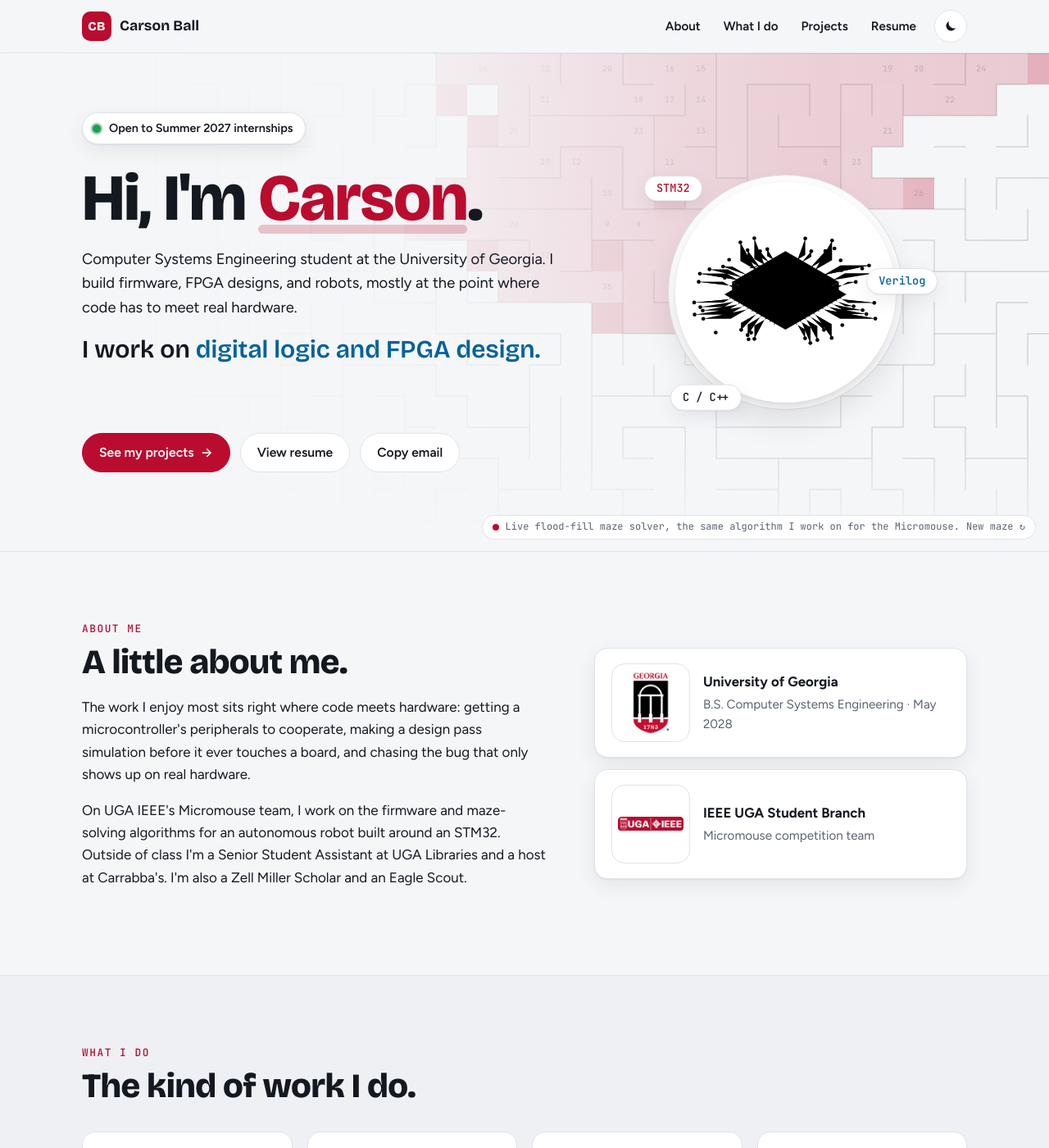
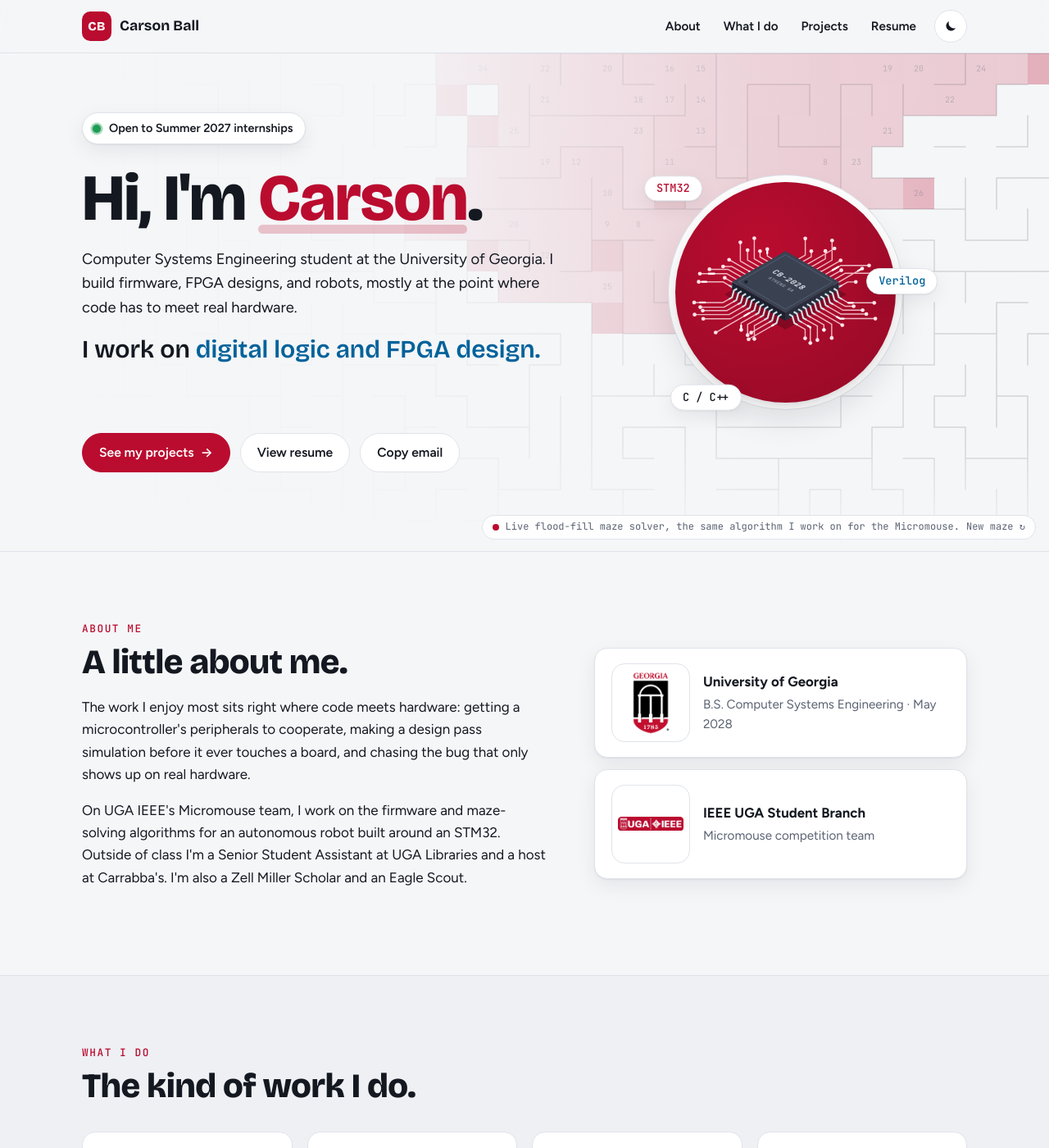
Before and after one commit to cmb42038/cmb42038.github.io, a Jekyll site: the page built from index.html, in a window 1280 px wide and 1400 px high. Shown: the whole window at 82% size. Built offline with Jekyll 4.4.1, drawn with Linux system fonts in a browser that asks for light colours.

Commit message:
Add files via upload

```diff
--- a/assets/css/site.css
+++ b/assets/css/site.css
@@ -523,3 +523,33 @@ figcaption { font-size: var(--step--1); color: var(--muted); margin-top: 8px; }
 .cta-actions { display: grid; grid-template-columns: repeat(3, minmax(0, 1fr)); gap: 10px; width: min(100%, 440px); max-width: none; justify-content: stretch; }
 .cta-actions .btn { justify-content: center; padding-inline: 12px; }
 .cta-actions .btn-primary { grid-column: 1 / -1; }
+
+/* microchip avatar (replaces the robot in the hero circle).
+   To recolor it, change the four --ic-* values below. */
+.avatar.has-chip {
+  --ic-disc: var(--red);          /* the circle */
+  --ic-disc-2: #8e0a25;           /* darker edge of the circle */
+  --ic-trace: #ffe3e8;            /* traces and solder pads */
+  --ic-pulse: #ffffff;            /* signals moving along the traces */
+  background: radial-gradient(circle at 38% 30%, var(--ic-disc), var(--ic-disc-2) 115%);
+}
+:root[data-theme="dark"] .avatar.has-chip { --ic-disc: #b3173a; --ic-disc-2: #6a0c22; }
+@media (prefers-color-scheme: dark) {
+  :root:not([data-theme="light"]) .avatar.has-chip { --ic-disc: #b3173a; --ic-disc-2: #6a0c22; }
+}
+.ic-art { width: 100%; height: 100%; display: block; }
+.ic-art .ic-traces { fill: none; stroke: var(--ic-trace); stroke-width: 1.6; stroke-linecap: round; stroke-linejoin: round; opacity: .8; }
+.ic-art .ic-pads circle { fill: var(--ic-trace); }
+.ic-art .ic-pulses path { fill: none; stroke: var(--ic-pulse); stroke-width: 2.6; stroke-linecap: round; stroke-linejoin: round; stroke-dasharray: 14 100; stroke-dashoffset: 14; animation: ic-pulse 3.2s linear infinite; }
+.ic-art .ic-shadow { fill: #1a0308; opacity: .28; }
+.ic-art .ic-leads { fill: none; stroke: #d5dae3; stroke-width: 2.4; stroke-linejoin: round; }
+.ic-art .ic-top { fill: #3a4252; }
+.ic-art .ic-side-l { fill: #1b2230; }
+.ic-art .ic-side-r { fill: #272e3c; }
+.ic-art .ic-bevel { fill: none; stroke: #566076; stroke-width: 1; }
+.ic-art .ic-dot { fill: #1b2230; }
+.ic-art .ic-label { fill: #c9ced8; font: 700 10.5px var(--font-mono); letter-spacing: .06em; }
+.ic-art .ic-label-sm { font-size: 6.5px; font-weight: 500; opacity: .7; }
+.hero-card:hover .ic-art .ic-pulses path { animation-duration: 1.4s; }
+@keyframes ic-pulse { to { stroke-dashoffset: -100; } }
+@media (prefers-reduced-motion: reduce) { .ic-art .ic-pulses path { animation: none; opacity: 0; } }
```
